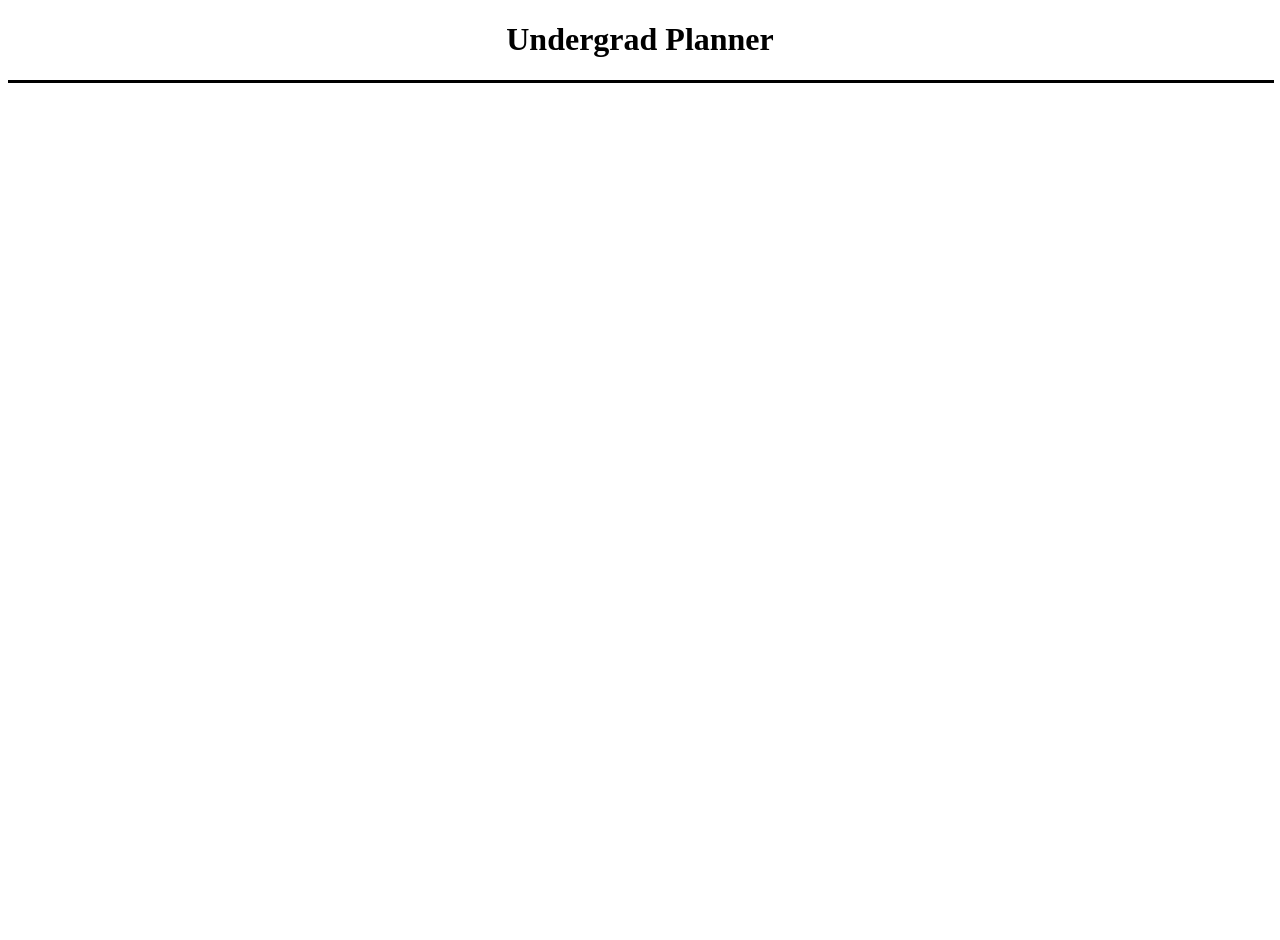
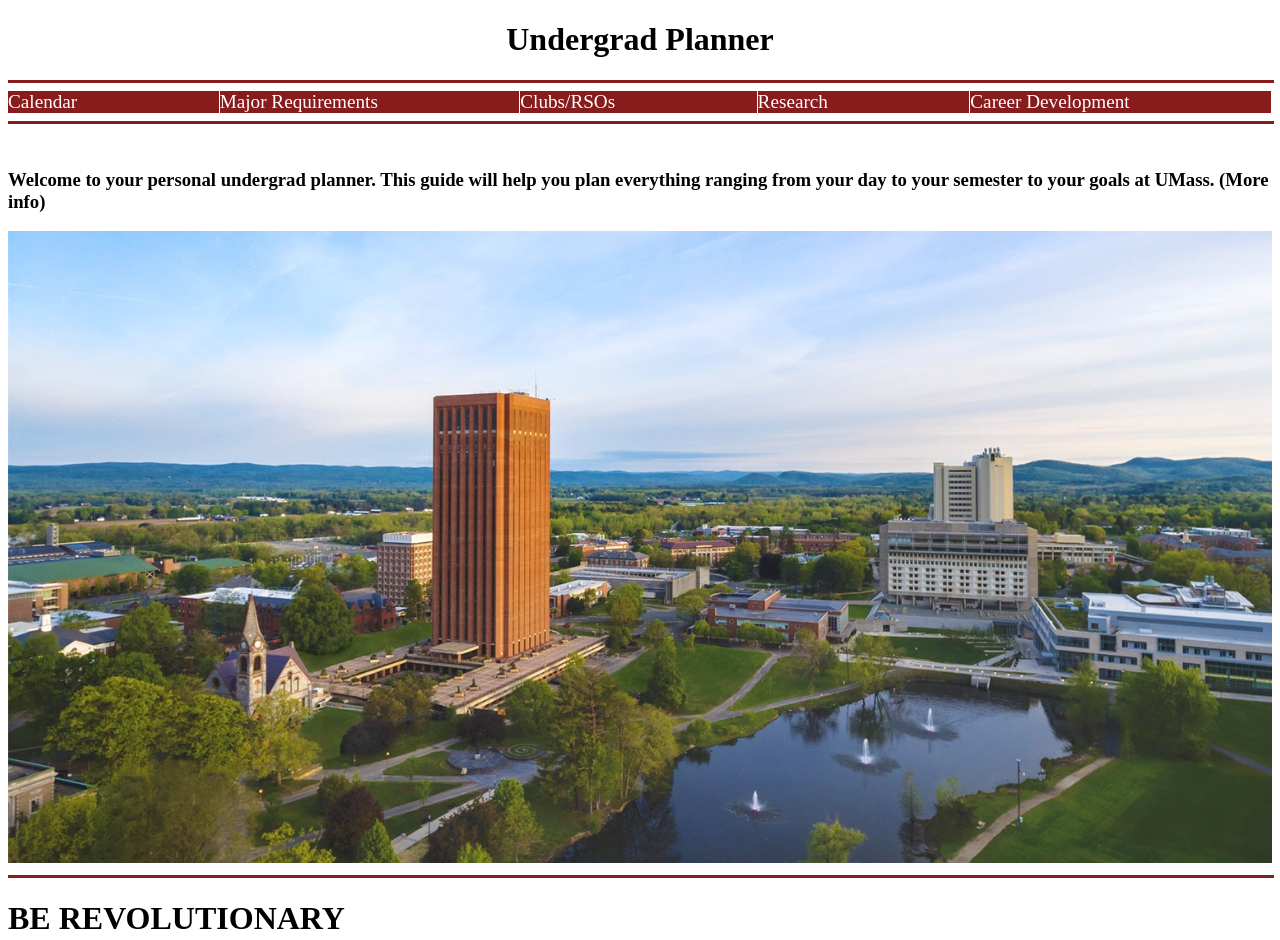
Before and after one commit to Tanishkjain1357/cs326-final-24-php-haters, a plain HTML site: page main.html in a window 1280 px wide. Before the commit the page ends 800 px from the top, so only its background shows below. Drawn offline with Linux system fonts and the light colour scheme.

Commit message:
main page details added. To add/modify more

```diff
--- a/main.css
+++ b/main.css
@@ -0,0 +1,12 @@
+.personalMenu {
+    display: grid;
+    grid-template-columns: repeat(5, auto);
+}
+
+.grid-item-b {
+    height: 100%;
+    margin-right: 1px;
+    background-color: #881C1C;
+    font-size: 120%;
+    color: white;
+}
--- a/main.html
+++ b/main.html
@@ -2,16 +2,24 @@
 <html lang="en">
 
 <head>
-    <!-- <script src="fetch.js"></script> -->
+    <link rel="stylesheet" href="main.css" />
+    <script type="module" src="main.js"></script>
 </head>
 
 <body>
     <center>
         <h1>Undergrad Planner</h1>
     </center>
-    <hr style="width:100%" , size="3" , color=black>
-    <div id="data">
-    </div>
+    <hr style="width:100%" , size="3" , color=#881C1C>
+    <div id="personalMenu"></div>
+    <hr style="width:100%" , size="3" , color=#881C1C>
+    <br>
+    <h3>Welcome to your personal undergrad planner. This guide will help you plan everything
+        ranging from your day to your semester to your goals at UMass. (More info)
+    </h3>
+    <img src="./MainUMassPic.jfif" alt="alternate text" width="100%" height="150%">
+    <hr style="width:100%" , size="3" , color=#881C1C>
+    <h1>BE REVOLUTIONARY</h1>
 </body>
 
 </html>
--- /dev/null
+++ b/main.js
@@ -0,0 +1,19 @@
+
+const allMenuItems = document.getElementById('personalMenu');
+
+const createMenuItem = s => {
+    const p = document.createElement('div');
+    p.setAttribute('class', 'grid-item-b');
+    // p.setAttribute('id', 'box');
+    p.textContent = s;
+    // p.addEventListener('click', () => printMe(i, j));
+    // console.log(p)
+    return p
+}
+// console.log(allMenuItems)
+allMenuItems.setAttribute('class', "personalMenu")
+allMenuItems.appendChild(createMenuItem("Calendar"));
+allMenuItems.appendChild(createMenuItem("Major Requirements"));
+allMenuItems.appendChild(createMenuItem("Clubs/RSOs"));
+allMenuItems.appendChild(createMenuItem("Research"));
+allMenuItems.appendChild(createMenuItem("Career Development"));
```
Also changed, not shown: MainUMassPic.jfif (added).
